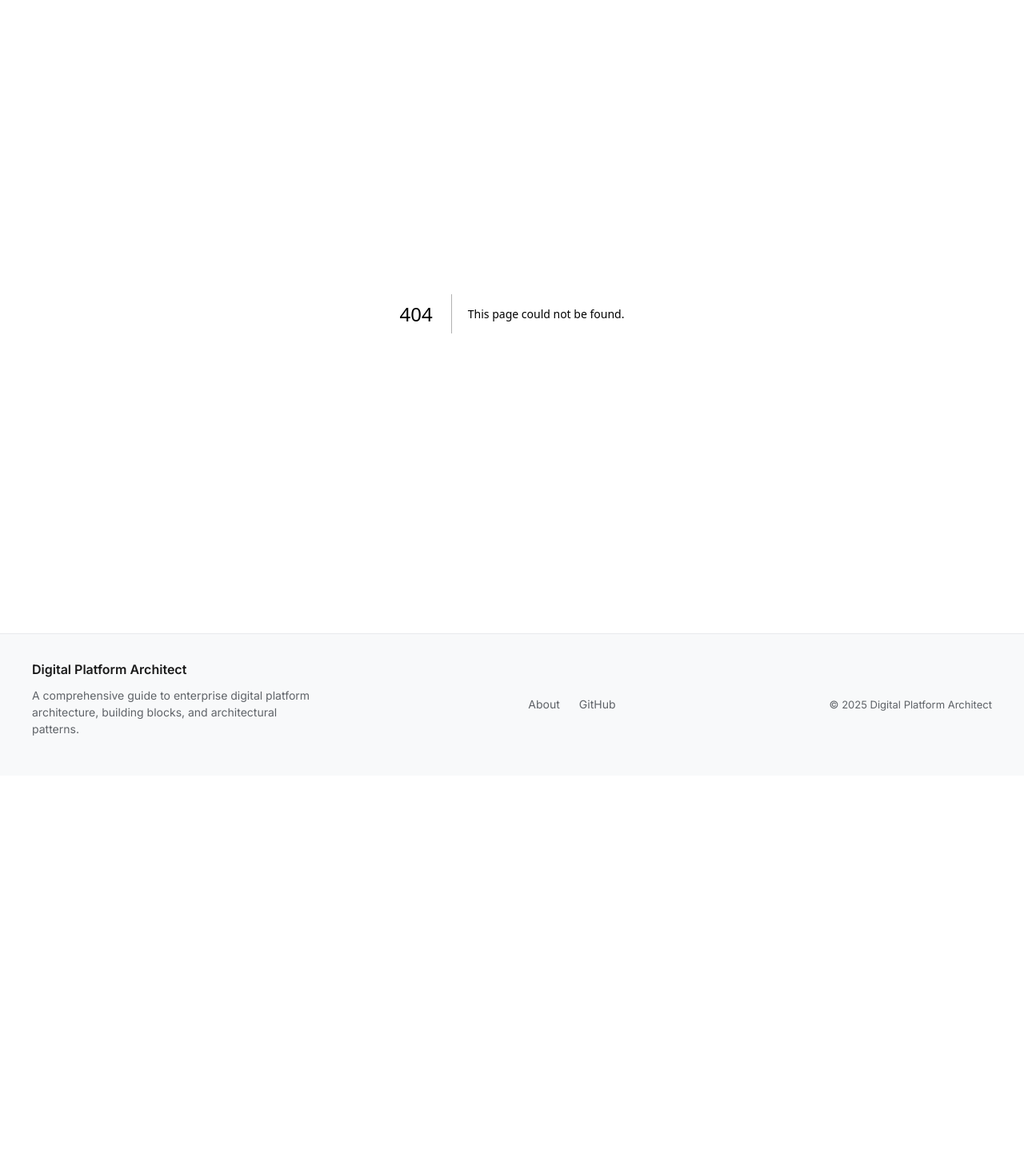
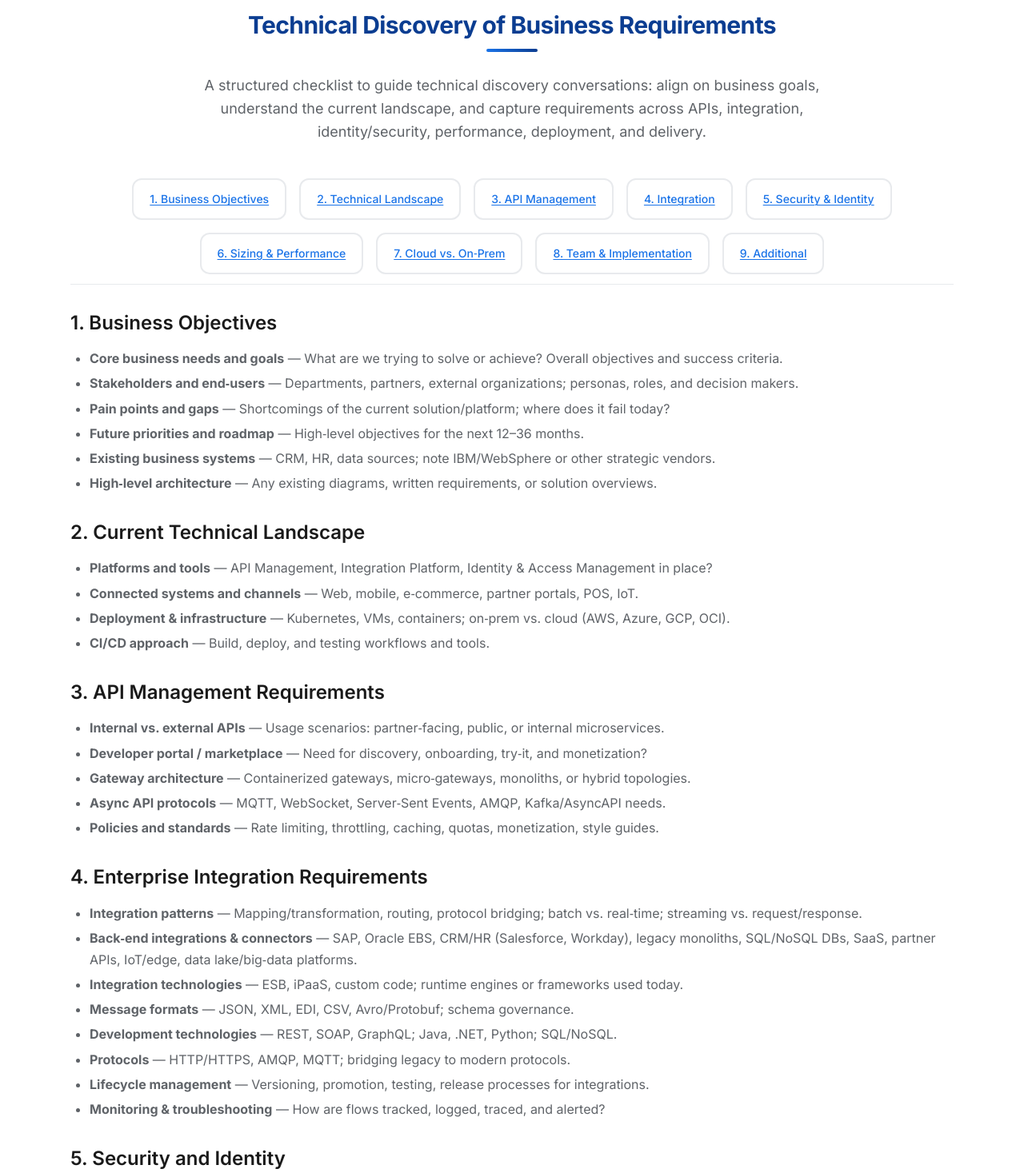
Before and after one commit to lahirugmg/digitalplatformarchitect, a Next.js app: page /discovery in a window 1280 px wide. Before the commit this address had no page. Shown: the part 79-1546 px from the top of the page at 80% size. Before the commit the page ends 1049 px from the top, so only its background shows below. Built offline with nearby package versions, Linux system fonts and the light colour scheme.

Commit message:
add technical discovery section

```diff
--- /dev/null
+++ b/app/discovery/page.tsx
@@ -0,0 +1,129 @@
+export const metadata = {
+  title: "Technical Discovery",
+  description: "Structured checklist for technical sales discovery of business requirements across APIs, integration, security, performance, deployment, and delivery."
+};
+
+export default function DiscoveryPage() {
+  return (
+    <div className="container">
+      <article className="prose">
+        <header className="page-hero stack gap-sm">
+          <h1 className="page-title">Technical Discovery of Business Requirements</h1>
+          <p className="lede">
+            A structured checklist to guide technical discovery conversations: align on business goals, understand the current landscape, and capture
+            requirements across APIs, integration, identity/security, performance, deployment, and delivery.
+          </p>
+          <nav className="solutions-toc" aria-label="Discovery navigation">
+            <a href="#business-objectives" className="toc-link">1. Business Objectives</a>
+            <a href="#technical-landscape" className="toc-link">2. Technical Landscape</a>
+            <a href="#api-management" className="toc-link">3. API Management</a>
+            <a href="#enterprise-integration" className="toc-link">4. Integration</a>
+            <a href="#security-identity" className="toc-link">5. Security & Identity</a>
+            <a href="#sizing-performance" className="toc-link">6. Sizing & Performance</a>
+            <a href="#cloud-onprem" className="toc-link">7. Cloud vs. On‑Prem</a>
+            <a href="#team-implementation" className="toc-link">8. Team & Implementation</a>
+            <a href="#additional" className="toc-link">9. Additional</a>
+          </nav>
+        </header>
+
+        <section id="business-objectives">
+          <h2>1. Business Objectives</h2>
+          <ul>
+            <li><strong>Core business needs and goals</strong> — What are we trying to solve or achieve? Overall objectives and success criteria.</li>
+            <li><strong>Stakeholders and end‑users</strong> — Departments, partners, external organizations; personas, roles, and decision makers.</li>
+            <li><strong>Pain points and gaps</strong> — Shortcomings of the current solution/platform; where does it fail today?</li>
+            <li><strong>Future priorities and roadmap</strong> — High‑level objectives for the next 12–36 months.</li>
+            <li><strong>Existing business systems</strong> — CRM, HR, data sources; note IBM/WebSphere or other strategic vendors.</li>
+            <li><strong>High‑level architecture</strong> — Any existing diagrams, written requirements, or solution overviews.</li>
+          </ul>
+        </section>
+
+        <section id="technical-landscape">
+          <h2>2. Current Technical Landscape</h2>
+          <ul>
+            <li><strong>Platforms and tools</strong> — API Management, Integration Platform, Identity & Access Management in place?</li>
+            <li><strong>Connected systems and channels</strong> — Web, mobile, e‑commerce, partner portals, POS, IoT.</li>
+            <li><strong>Deployment & infrastructure</strong> — Kubernetes, VMs, containers; on‑prem vs. cloud (AWS, Azure, GCP, OCI).</li>
+            <li><strong>CI/CD approach</strong> — Build, deploy, and testing workflows and tools.</li>
+          </ul>
+        </section>
+
+        <section id="api-management">
+          <h2>3. API Management Requirements</h2>
+          <ul>
+            <li><strong>Internal vs. external APIs</strong> — Usage scenarios: partner‑facing, public, or internal microservices.</li>
+            <li><strong>Developer portal / marketplace</strong> — Need for discovery, onboarding, try‑it, and monetization?</li>
+            <li><strong>Gateway architecture</strong> — Containerized gateways, micro‑gateways, monoliths, or hybrid topologies.</li>
+            <li><strong>Async API protocols</strong> — MQTT, WebSocket, Server‑Sent Events, AMQP, Kafka/AsyncAPI needs.</li>
+            <li><strong>Policies and standards</strong> — Rate limiting, throttling, caching, quotas, monetization, style guides.</li>
+          </ul>
+        </section>
+
+        <section id="enterprise-integration">
+          <h2>4. Enterprise Integration Requirements</h2>
+          <ul>
+            <li><strong>Integration patterns</strong> — Mapping/transformation, routing, protocol bridging; batch vs. real‑time; streaming vs. request/response.</li>
+            <li><strong>Back‑end integrations & connectors</strong> — SAP, Oracle EBS, CRM/HR (Salesforce, Workday), legacy monoliths, SQL/NoSQL DBs, SaaS, partner APIs, IoT/edge, data lake/big‑data platforms.</li>
+            <li><strong>Integration technologies</strong> — ESB, iPaaS, custom code; runtime engines or frameworks used today.</li>
+            <li><strong>Message formats</strong> — JSON, XML, EDI, CSV, Avro/Protobuf; schema governance.</li>
+            <li><strong>Development technologies</strong> — REST, SOAP, GraphQL; Java, .NET, Python; SQL/NoSQL.</li>
+            <li><strong>Protocols</strong> — HTTP/HTTPS, AMQP, MQTT; bridging legacy to modern protocols.</li>
+            <li><strong>Lifecycle management</strong> — Versioning, promotion, testing, release processes for integrations.</li>
+            <li><strong>Monitoring & troubleshooting</strong> — How are flows tracked, logged, traced, and alerted?</li>
+          </ul>
+        </section>
+
+        <section id="security-identity">
+          <h2>5. Security and Identity</h2>
+          <ul>
+            <li><strong>Authentication & authorization</strong> — OAuth2, OpenID Connect, SAML; workload identity, SPIFFE/SPIRE.</li>
+            <li><strong>SSO and MFA</strong> — SAML, OIDC, FIDO/WebAuthn, social/federated login requirements.</li>
+            <li><strong>Token and key management</strong> — Expiry, rotation, refresh; secrets storage; PKI and mTLS.</li>
+            <li><strong>API security</strong> — API keys, encryption at rest/in‑transit, threat protection, egress controls.</li>
+            <li><strong>Threats & protections</strong> — Injection (SQL/JSON), XML threats, DDoS, bot protection, rate limiting.</li>
+          </ul>
+        </section>
+
+        <section id="sizing-performance">
+          <h2>6. Sizing and Performance</h2>
+          <ul>
+            <li><strong>Transaction volumes</strong> — Current/expected TPS; average vs. peak.</li>
+            <li><strong>Message size & throughput</strong> — Typical payload sizes, concurrency levels.</li>
+            <li><strong>Asset counts</strong> — Number of APIs and integration flows/endpoints.</li>
+            <li><strong>Latency & SLOs</strong> — Minimum response times, p95/p99 targets, error budgets.</li>
+            <li><strong>Seasonality</strong> — Peak periods (e.g., Black Friday, month‑end), duration and magnitude.</li>
+            <li><strong>Active users</strong> — MAU, DAU; consumers, employees, partners; IAM scale considerations.</li>
+          </ul>
+        </section>
+
+        <section id="cloud-onprem">
+          <h2>7. Cloud vs. On‑Prem</h2>
+          <ul>
+            <li><strong>Deployment preference</strong> — SaaS, private cloud, on‑prem, or hybrid.</li>
+            <li><strong>Cloud strategy</strong> — Current providers/services (AWS, Azure, GCP, OCI); future multi‑cloud plans.</li>
+          </ul>
+        </section>
+
+        <section id="team-implementation">
+          <h2>8. Project Team and Implementation</h2>
+          <ul>
+            <li><strong>Roles & responsibilities</strong> — Technical leads, developers, architects, DevOps/Platform.</li>
+            <li><strong>Timeline & resources</strong> — Team size, duration, milestones.</li>
+            <li><strong>Executive sponsorship</strong> — C‑level involvement and decision authority.</li>
+            <li><strong>Past experience</strong> — Prior enterprise product/platform experience.</li>
+            <li><strong>Implementation approach</strong> — In‑house vs. partner; low‑code vs. pro‑code; skills availability.</li>
+          </ul>
+        </section>
+
+        <section id="additional">
+          <h2>9. Additional Considerations (Optional)</h2>
+          <ul>
+            <li><strong>Compliance & governance</strong> — Industry regulations (GDPR, HIPAA, PCI‑DSS), data sovereignty.</li>
+            <li><strong>Monitoring & observability</strong> — Analytics, logging, tracing, alerting, KPIs/SLOs.</li>
+            <li><strong>Scalability & high availability</strong> — SLAs, redundancy, load balancing, DR/BCP, failover.</li>
+          </ul>
+        </section>
+      </article>
+    </div>
+  );
+}
```
